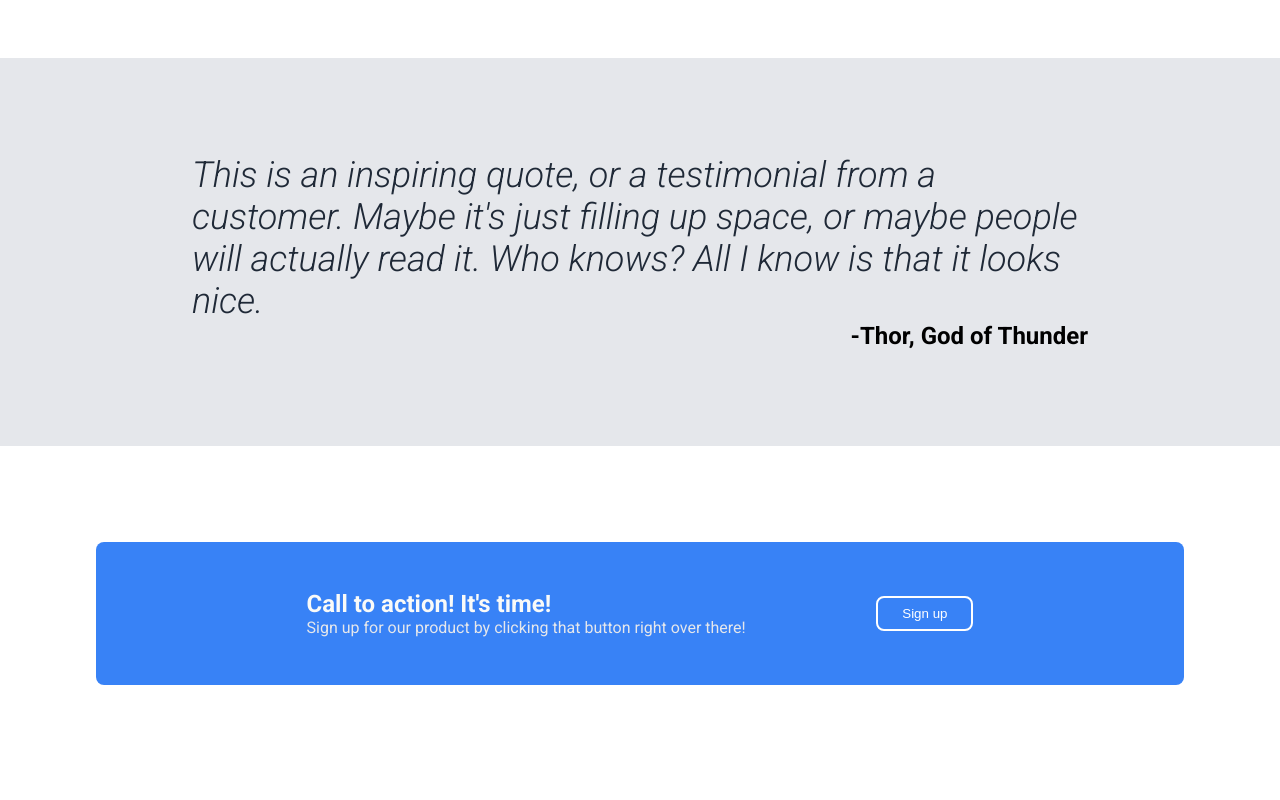
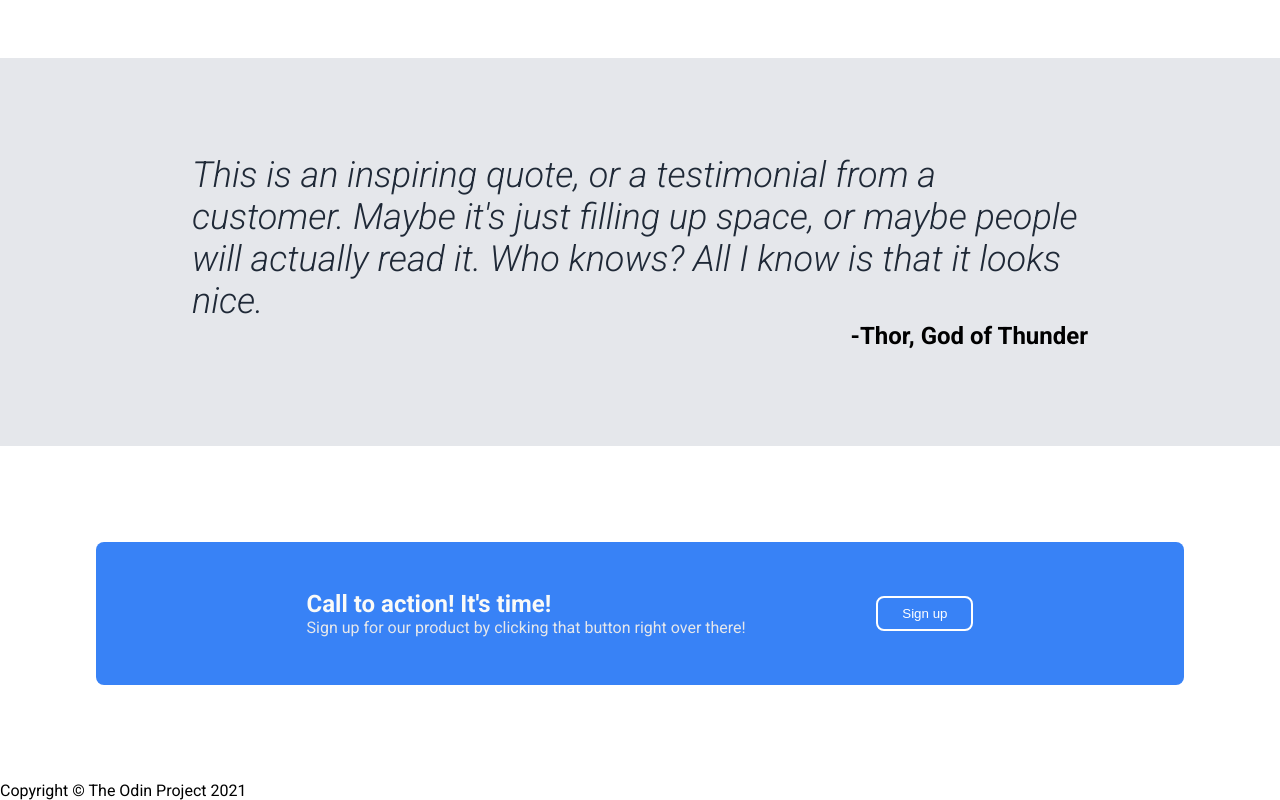
Before and after one commit to pyctal/landing-page, a plain HTML site: page index.html in a window 1280 px wide. Shown: the part 752-1552 px from the top of the page. Drawn offline with Linux system fonts and the light colour scheme.

Commit message:
Add all placeholder content for footer

```diff
--- a/index.html
+++ b/index.html
@@ -105,5 +105,8 @@
         <button>Sign up</button>
       </div>
     </div>
+
+    <!-- Footer section -->
+    <div class="footer">Copyright &copy; The Odin Project 2021</div>
   </body>
 </html>
```
